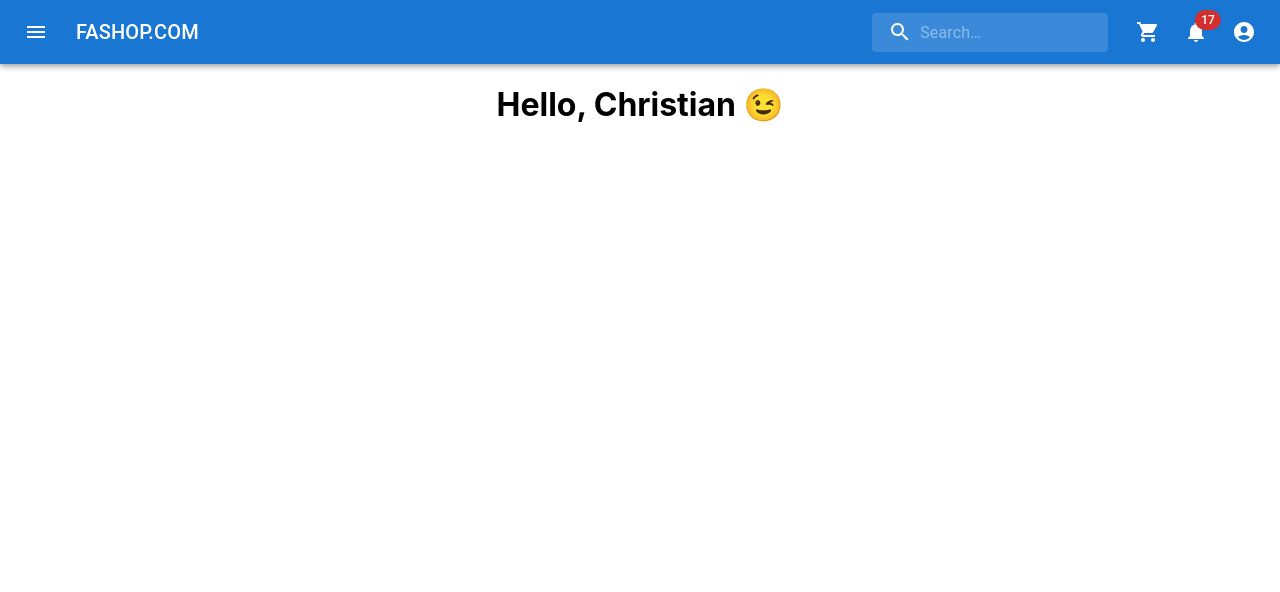
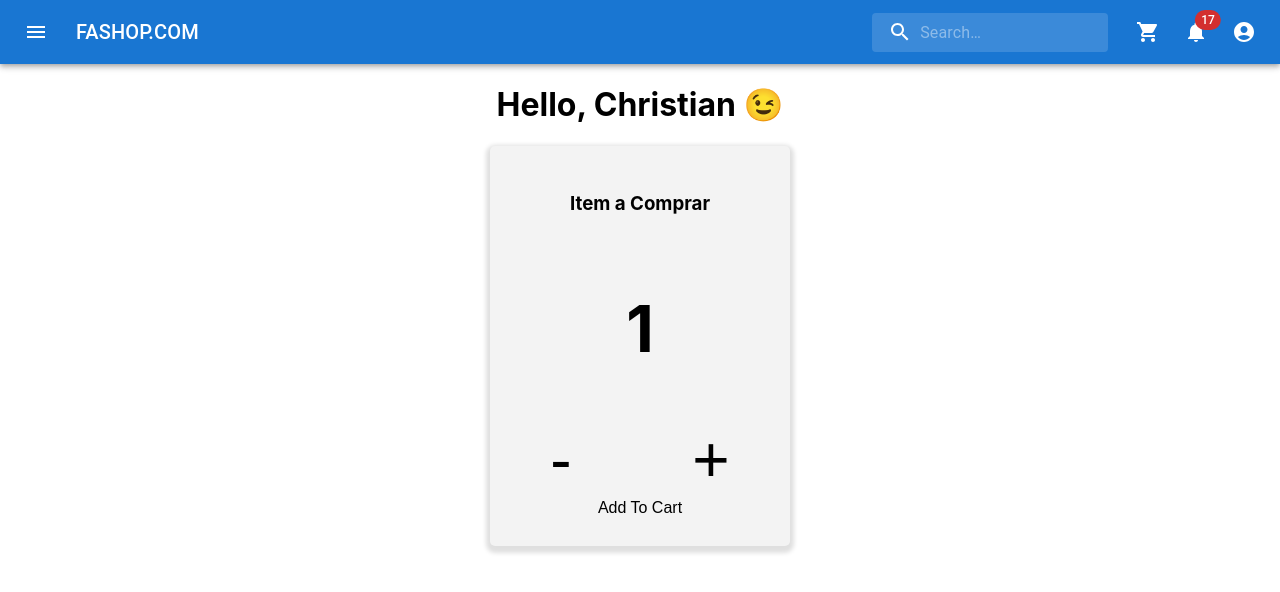
Before and after one commit to Lucas-Argerich/React-Ecommerce, a React (Create React App) app: page / in a window 1280 px wide. Shown: the top 592 px of the page. Built offline with nearby package versions, Linux system fonts and the light colour scheme.

Commit message:
Button Container

```diff
--- a/package.json
+++ b/package.json
@@ -14,6 +14,7 @@
     "react": "^17.0.2",
     "react-dom": "^17.0.2",
     "react-scripts": "4.0.3",
+    "sass": "^1.43.4",
     "styled-components": "^5.3.3",
     "web-vitals": "^1.1.2"
   },
--- /dev/null
+++ b/src/containers/itemListContainer/greeting/index.jsx
@@ -0,0 +1,13 @@
+import React, { useState } from "react";
+
+function Greeting() {
+    const [name, setName] = useState("Christian 😉")
+
+    return (
+        <h1 onClick={() => setName("No mas Christian 😔")}>
+            Hello, {name}
+        </h1>
+    )
+}
+
+export default Greeting
--- a/src/containers/itemListContainer/index.jsx
+++ b/src/containers/itemListContainer/index.jsx
@@ -1,20 +1,17 @@
-import { Component } from "react";
+import React, { Component } from 'react'
+import Greeting from './greeting'
+import ItemCount from './itemCount'
+import './index.scss'
 
-class ItemListContainer extends Component {
-constructor(props) {
-    super(props)
-    this.state = {
-         name: "Christian"
-    };
-}
-
+export class ItemListContainer extends Component {
     render() {
-        return(
-        <div className="greeting">
-            <h1>Hello, {this.state.name} 😉</h1>
-        </div>
-        );
+        return (
+            <main>
+                <Greeting/>
+                <ItemCount/>
+            </main>
+        )
     }
 }
 
-export default ItemListContainer;
+export default ItemListContainer
--- /dev/null
+++ b/src/containers/itemListContainer/index.scss
@@ -0,0 +1,4 @@
+main {
+    display: flex;
+    flex-direction: column;
+}
--- /dev/null
+++ b/src/containers/itemListContainer/itemCount/index.jsx
@@ -0,0 +1,24 @@
+import React, { useState } from 'react'
+import './index.scss'
+
+function ItemCount({ stock, initial, onAdd }) {
+    stock = 7
+    initial = 1
+    const [count, setCount] = useState(initial)
+
+    return (
+        <div className="itemBox">
+            <h3 className="itemBoxTitle">Item a Comprar</h3>
+            <h4 className="itemBoxCount">{count}</h4>
+            <form>
+                <div className="formTop">
+                    <input type="button" className="itemBoxButton" itemID="subtractButton" value="-" onClick={() => { if (count > initial) { setCount(count - 1) } }}></input>
+                    <input type="button" className="itemBoxButton" itemID="addButton" value="+" onClick={() => { if (count < stock) { setCount(count + 1) } }}></input>
+                </div>
+                <input type="button" className="itemBoxAddToCart" itemID="itemBoxAddToCart" value="Add To Cart" onClick={() => { onAdd = count }}></input>
+            </form>
+        </div>
+    )
+}
+
+export default ItemCount
--- /dev/null
+++ b/src/containers/itemListContainer/itemCount/index.scss
@@ -0,0 +1,42 @@
+.itemBox {
+    width: 300px;
+    height: 400px;
+    background: #f3f3f3;
+    margin: auto;
+    border-radius: 5px;
+    box-shadow: 0 3px 4px 4px #00000020;
+    display: flex;
+    flex-direction: column;
+    justify-content: space-around;
+
+    .itemBoxCount {
+        font-size: 64px;
+        margin: 0;
+    }
+
+    form {
+        display: flex;
+        flex-direction: column;
+
+        .formTop {
+            display: flex;
+            justify-content: space-around;
+
+            .itemBoxButton {
+                background: inherit;
+                border: none;
+                font-size: 64px;
+                cursor: pointer;
+            }
+        }
+
+        .itemBoxAddToCart {
+            background: inherit;
+            border: none;
+            font-size: 16px;
+            cursor: pointer;
+            display: inline;
+            align-self: center;
+        }
+    }
+}
--- a/src/index.js
+++ b/src/index.js
@@ -2,7 +2,6 @@ import React from 'react';
 import ReactDOM from 'react-dom';
 import './index.css';
 import App from './App';
-import reportWebVitals from './reportWebVitals';
 
 ReactDOM.render(
   <React.StrictMode>
@@ -10,8 +9,3 @@ ReactDOM.render(
   </React.StrictMode>,
   document.getElementById('root')
 );
-
-// If you want to start measuring performance in your app, pass a function
-// to log results (for example: reportWebVitals(console.log))
-// or send to an analytics endpoint. Learn more: https://bit.ly/CRA-vitals
-reportWebVitals();
--- a/src/reportWebVitals.js
+++ /dev/null
@@ -1,13 +0,0 @@
-const reportWebVitals = onPerfEntry => {
-  if (onPerfEntry && onPerfEntry instanceof Function) {
-    import('web-vitals').then(({ getCLS, getFID, getFCP, getLCP, getTTFB }) => {
-      getCLS(onPerfEntry);
-      getFID(onPerfEntry);
-      getFCP(onPerfEntry);
-      getLCP(onPerfEntry);
-      getTTFB(onPerfEntry);
-    });
-  }
-};
-
-export default reportWebVitals;
```
Also changed, not shown: src/setupTests.js (deleted, +0 -5 lines), 2 other files (tests, documents, lock files or other folders).
